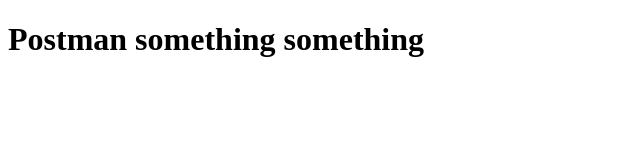
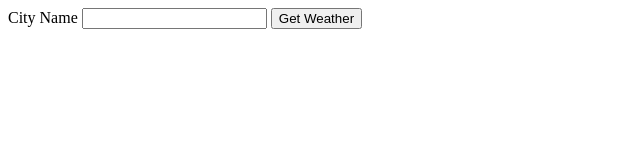
Before and after one commit to JustinSingleton303/WeatherProject, a website: page index.html in a window 1280 px wide. Shown: the whole page, without its empty margins (0-640 px from the left). Drawn offline with Linux system fonts and the light colour scheme.

Commit message:
getting html pages setup

```diff
--- a/index.html
+++ b/index.html
@@ -2,11 +2,14 @@
 <html lang="en" dir="ltr">
   <head>
     <meta charset="utf-8">
-    <title></title>
+    <title>Weather App</title>
 
   </head>
   <body>
-    <h1>Postman something something</h1>
-
+    <form class="" action="/" method="post">
+      <label for="cityInput">City Name</label>
+      <input id="cityInput" type="text" name="cityName">
+      <button type="submit" name="button">Get Weather</button>
+    </form>
   </body>
 </html>
```
Also changed, not shown: app.js (+7 -4 lines).
